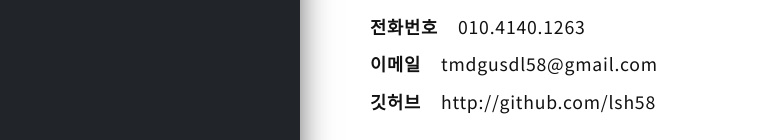
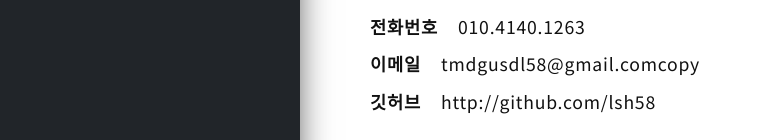
Before and after one commit to from20to21/react_portfolio, a React (Create React App) app: page /Contact in a window 1280 px wide. Shown: the part 323-463 px from the top of the page, without its empty margins (0-784 px from the left). Built offline with nearby package versions, Linux system fonts and the light colour scheme.

Commit message:
Update Contact.js

```diff
--- a/src/components/Contact.js
+++ b/src/components/Contact.js
@@ -49,7 +49,7 @@ function Contact() {
             <strong>전화번호</strong>010.4140.1263
           </li>
           <li>
-            <strong>이메일</strong>tmdgusdl58@gmail.com
+            <strong>이메일</strong>tmdgusdl58@gmail.com<span>copy</span>
           </li>
           <li>
             <strong>깃허브</strong>
```
